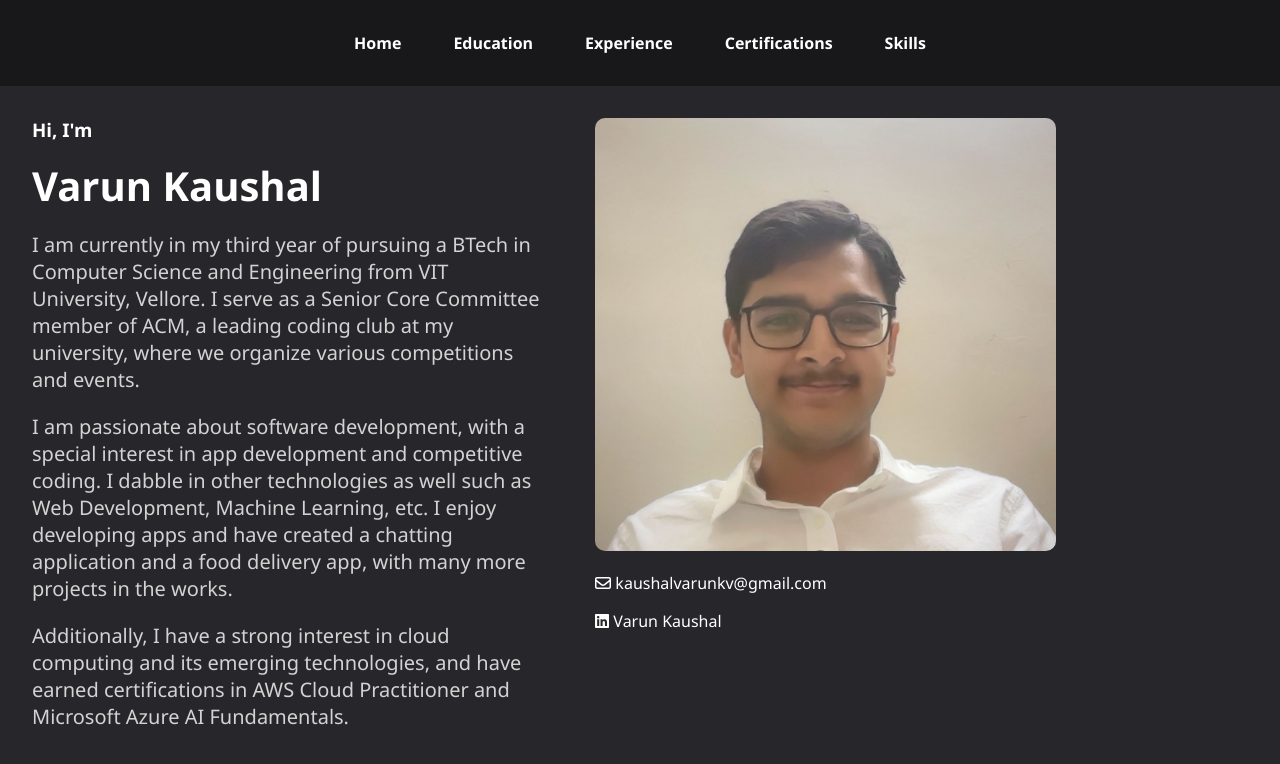
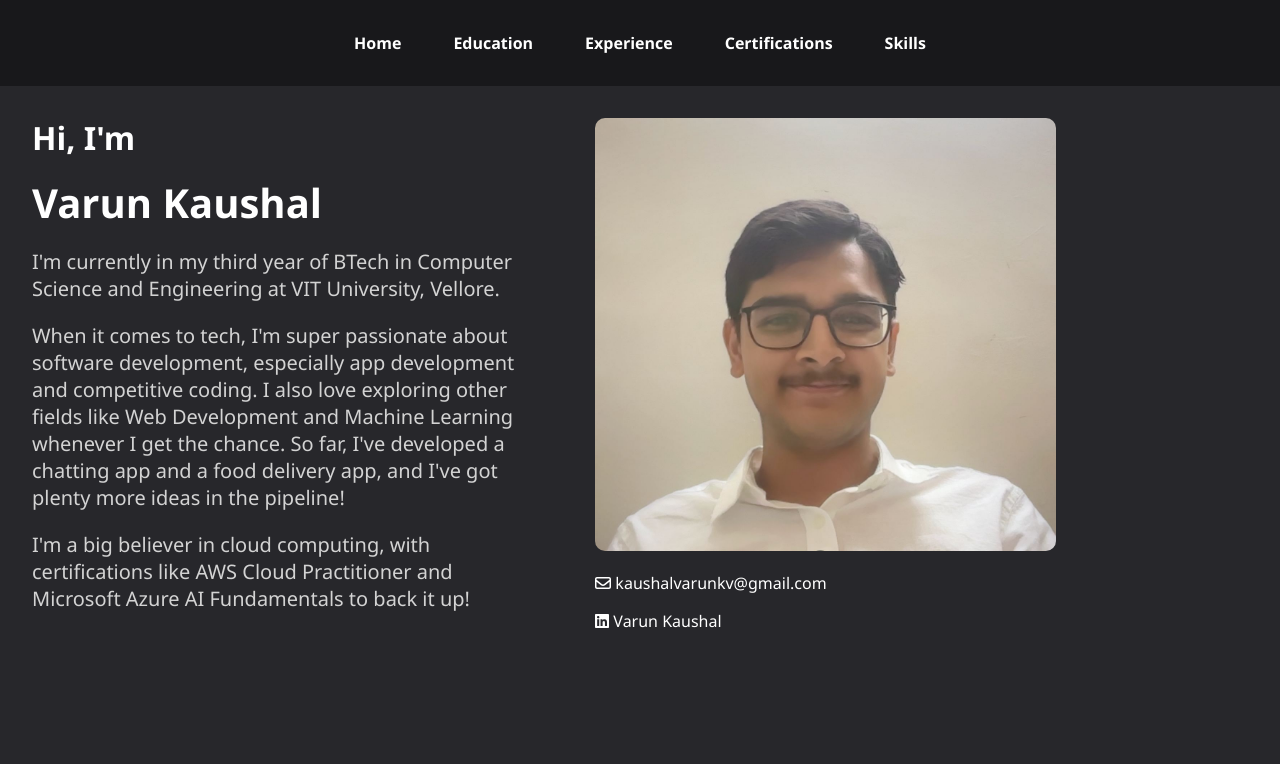
Before and after one commit to kaushalvarun/my-portfolio, a React (Create React App) app: page / in a window 1280 px wide. Shown: the top 764 px of the page. Built offline with nearby package versions, Linux system fonts and the light colour scheme; the HTML template or start-up script is replaced by a standard one.

Commit message:
cgpa_update and about update

```diff
--- a/src/pages/Education.js
+++ b/src/pages/Education.js
@@ -20,7 +20,7 @@ function Education() {
             logo= {`${process.env.PUBLIC_URL}/images/VIT_logo.jpeg`}
             title="BTech in Computer Science Engineering"
             institution="Vellore Institute of Technology, Vellore"
-            cgpa="9.01"
+            cgpa="9.06"
             coursework={courseworkVIT}
           />
    <EducationTile
--- a/src/pages/Home.js
+++ b/src/pages/Home.js
@@ -10,19 +10,16 @@ function Home() {
   return (
     <section className="main-content">
       <div className="left-half">
-        <h3 style={{ margin: '0' }}>Hi, I'm</h3>
+        <h2 style={{ margin: '0' }}>Hi, I'm</h2>
         <h1 className="main-heading" style={{ marginTop: '10px', paddingTop: '10px' }}>Varun Kaushal</h1>
         <p className="body-text">
-          I am currently in my third year of pursuing a BTech in Computer Science and Engineering from VIT University, Vellore.
-          I serve as a Senior Core Committee member of ACM, a leading coding club at my university, where we organize various competitions and events.
+        I'm currently in my third year of BTech in Computer Science and Engineering at VIT University, Vellore.
         </p>
         <p className="body-text">
-        I am passionate about software development, with a special interest in app development and competitive coding.
-        I dabble in other technologies as well such as Web Development, Machine Learning, etc.
-        I enjoy developing apps and have created a chatting application and a food delivery app, with many more projects in the works.
+        When it comes to tech, I'm super passionate about software development, especially app development and competitive coding. I also love exploring other fields like Web Development and Machine Learning whenever I get the chance. So far, I've developed a chatting app and a food delivery app, and I've got plenty more ideas in the pipeline!
         </p>
         <p className="body-text">
-        Additionally, I have a strong interest in cloud computing and its emerging technologies, and have earned certifications in AWS Cloud Practitioner and Microsoft Azure AI Fundamentals.
+        I'm a big believer in cloud computing, with certifications like AWS Cloud Practitioner and Microsoft Azure AI Fundamentals to back it up!
         </p>
       </div>
 
```
